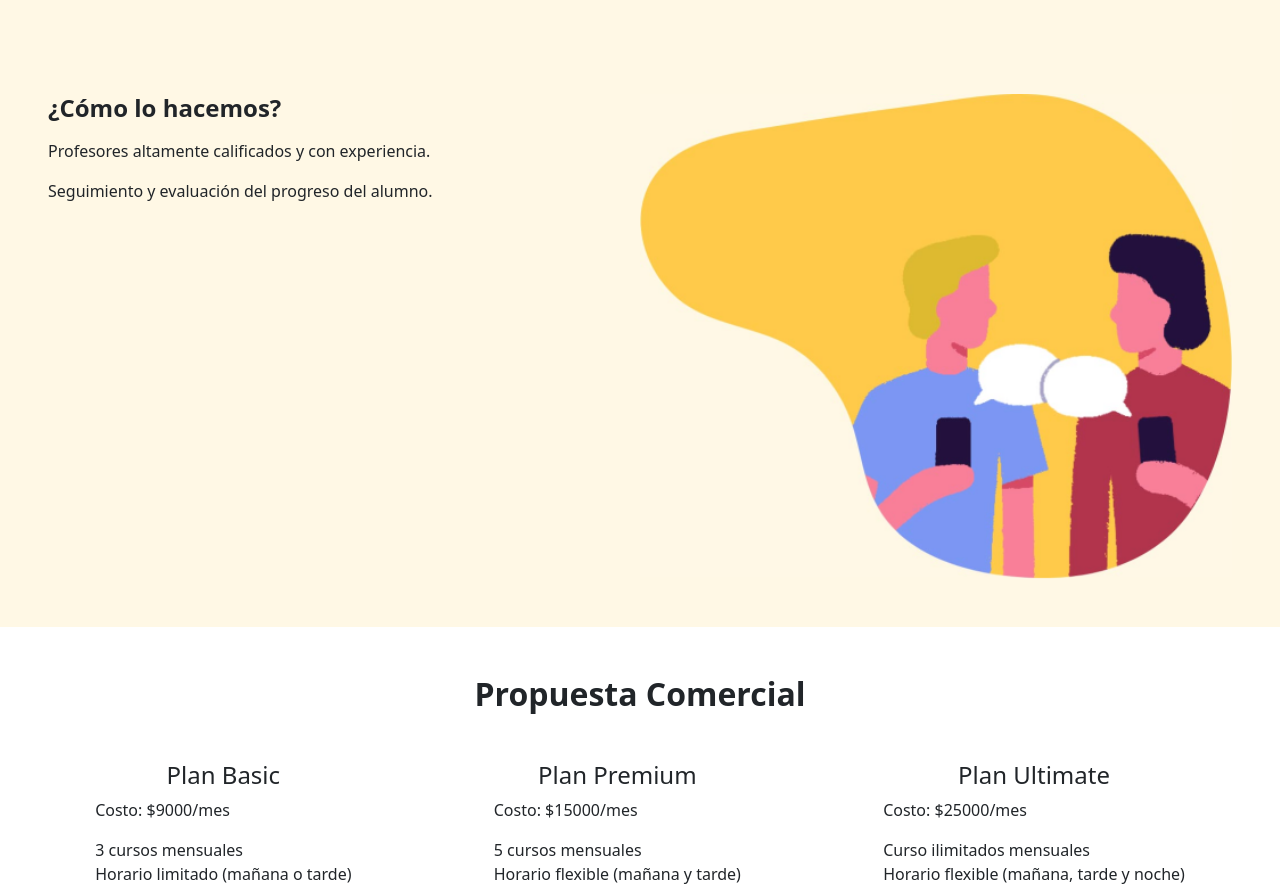
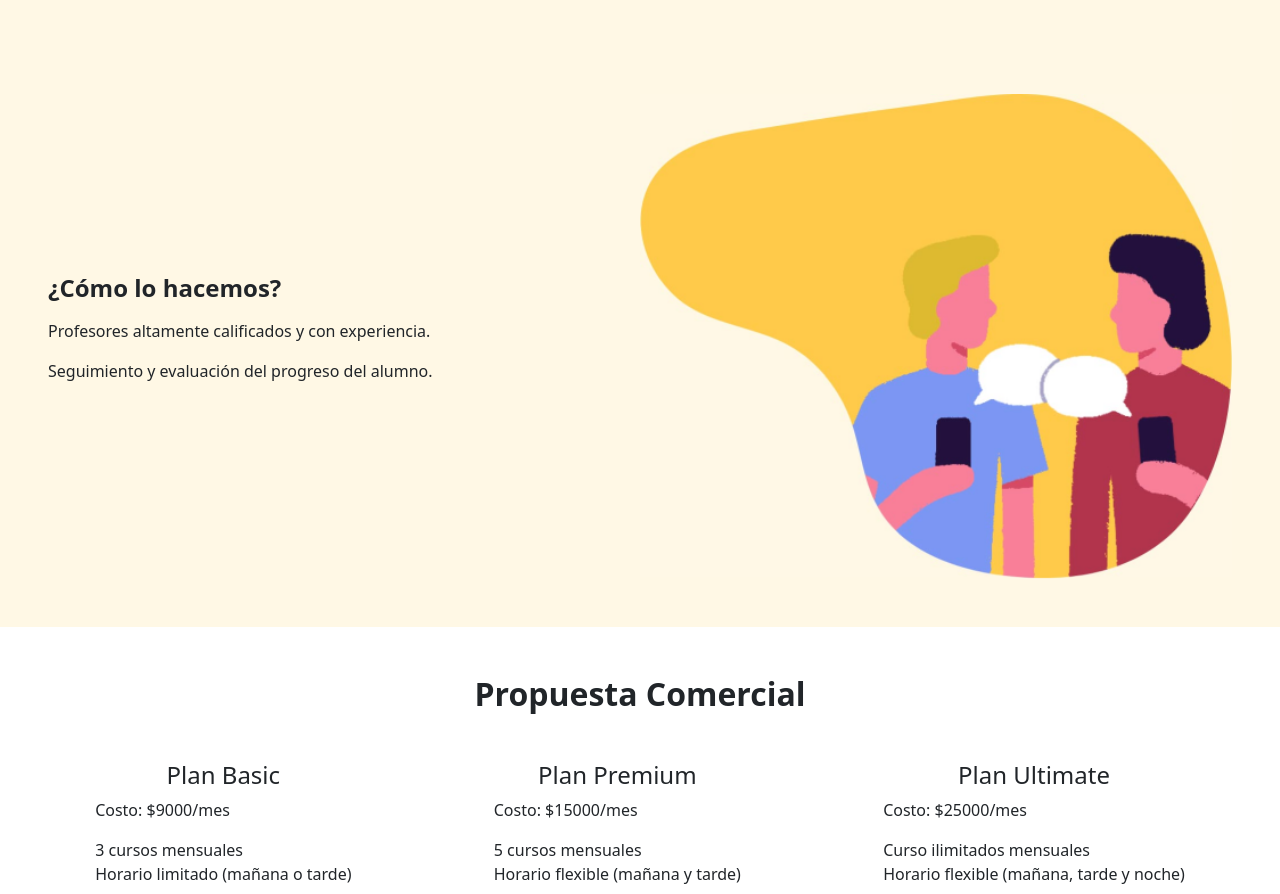
Before and after one commit to ferreyrafernando/tpo-ddw, a plain HTML site: page uva_2/sitio_servicios/index.html in a window 1280 px wide. Shown: the part 2320-3214 px from the top of the page. Drawn offline with nearby package versions, Linux system fonts and the light colour scheme.

Commit message:
fix alignment

```diff
--- a/uva_2/sitio_servicios/index.html
+++ b/uva_2/sitio_servicios/index.html
@@ -85,7 +85,7 @@
                 </div>
             </div>
             <div class="card_servicios ml-auto">
-                <div class="align-self-start row-gap-3 order-sm-0 order-1 text-start">
+                <div class="align-self-center row-gap-3 order-sm-0 order-1 text-start">
                     <h4 class="fw-bold mb-3">¿C&oacute;mo lo hacemos?</h4>
                     <p class="">Profesores altamente calificados y con experiencia.</p>
                     <p class="">Seguimiento y evaluaci&oacute;n del progreso del alumno.</p>
```
